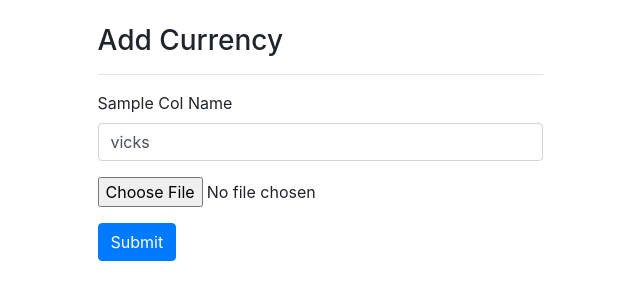
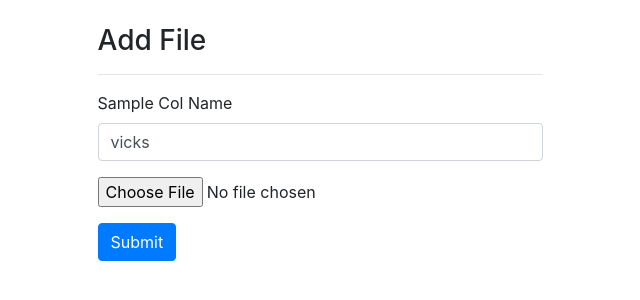
Before and after one commit to imvickykumar999/Database-Editor, a Flask app: template templates/add_user.html in a window 1280 px wide. Shown: the part 104-404 px from the top of the page, without its empty margins (320-960 px from the left). Run offline with Flask 3, Linux system fonts and the light colour scheme; the template is opened without the code that fills it: most values are stand-ins (such as "Sample title", 1, 10 or a date in 2020); some libraries are stand-ins or nearby versions.

Commit message:
multibase

```diff
--- a/templates/add_user.html
+++ b/templates/add_user.html
@@ -5,7 +5,7 @@
   <div class='row'>
     <div class='col-5 mx-auto'>
 
-      <h3>Add Currency</h3><hr>
+      <h3>Add File</h3><hr>
       <form method='post' enctype='multipart/form-data' action="{{url_for('add_user', database=database, table=table)}}">
 
         {% for i, j in col_name %}
--- a/templates/edit_user.html
+++ b/templates/edit_user.html
@@ -5,7 +5,7 @@
   <div class='row'>
     <div class='col-5 mx-auto'>
 
-      <h3>Edit Currency</h3><hr>
+      <h3>Edit File</h3><hr>
       <form method='post' enctype='multipart/form-data' action='{{url_for("edit_user", database=database, table=table, uid=datas.UID)}}'>
 
         {% for i, j in col_name %}
```
Also changed, not shown: static/files/Screenshot_2380001..png (added), static/files/Screenshot_2914901..png (added), 1 other file.
